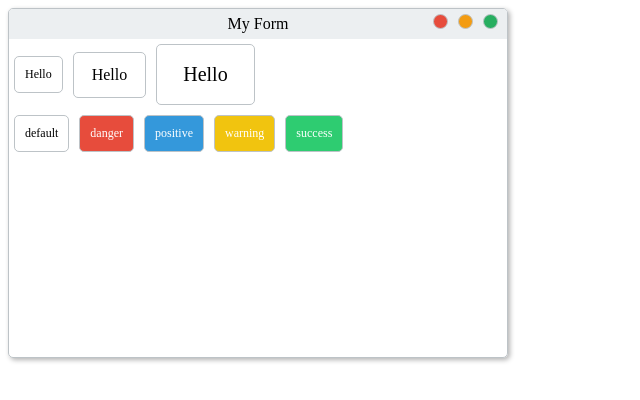
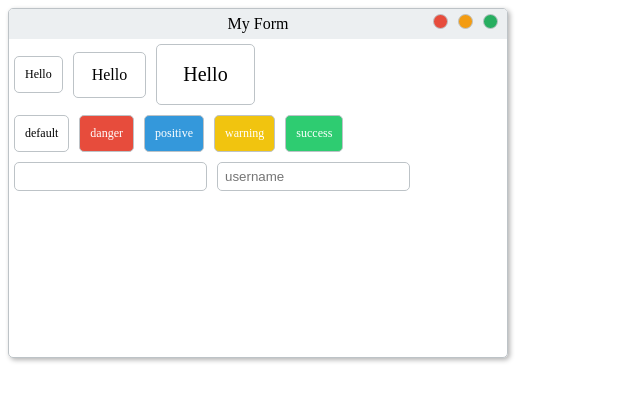
Before and after one commit to fixwater/WinForm.js, a Vue app in the folder web-vue/: page / in a window 1280 px wide. Shown: the top 400 px of the page, without its empty margins (0-640 px from the left). Built offline with nearby package versions, Linux system fonts and the light colour scheme.

Commit message:
Add  test code

```diff
--- a/web-vue/src/components/form/form.vue
+++ b/web-vue/src/components/form/form.vue
@@ -15,6 +15,10 @@
         <Button type="warning">warning</Button>
         <Button type="success">success</Button>
       </Direction>
+      <Direction position="row">
+        <TextBox></TextBox>
+        <TextBox placeholder="username"></TextBox>
+      </Direction>
     </div>
   </div>
   <!-- </Editable> -->
@@ -26,13 +30,15 @@ import HeaderBar from "./header-bar.vue";
 import Component from "vue-class-component";
 import Button from "../button.vue";
 import Direction from "../@direction.vue";
+import TextBox from "../text-box.vue";
 import Vue from "vue";
 
 @Component({
   components: {
     HeaderBar,
     Button,
-    Direction
+    Direction,
+    TextBox
   }
 })
 export default class Form extends Vue {
```
